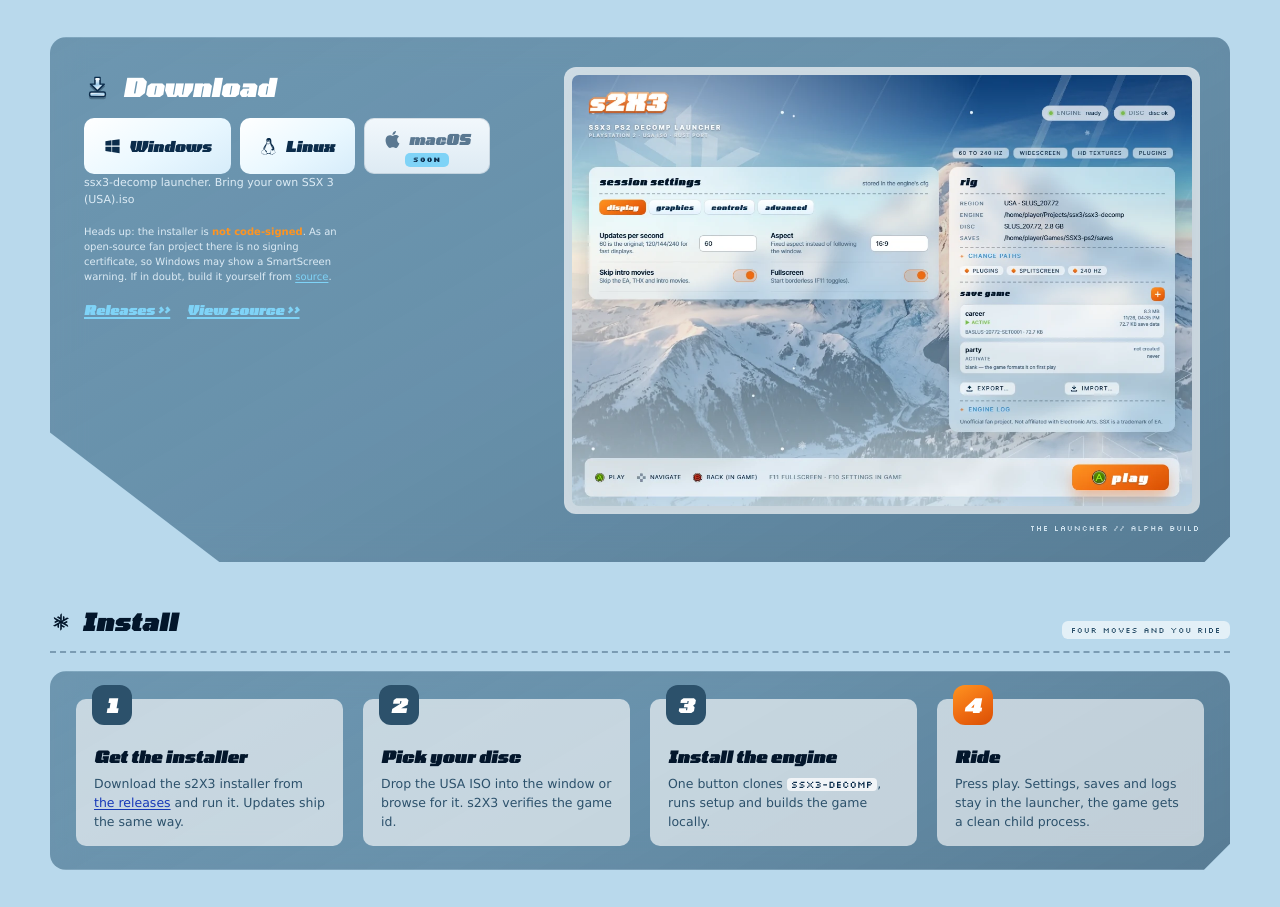
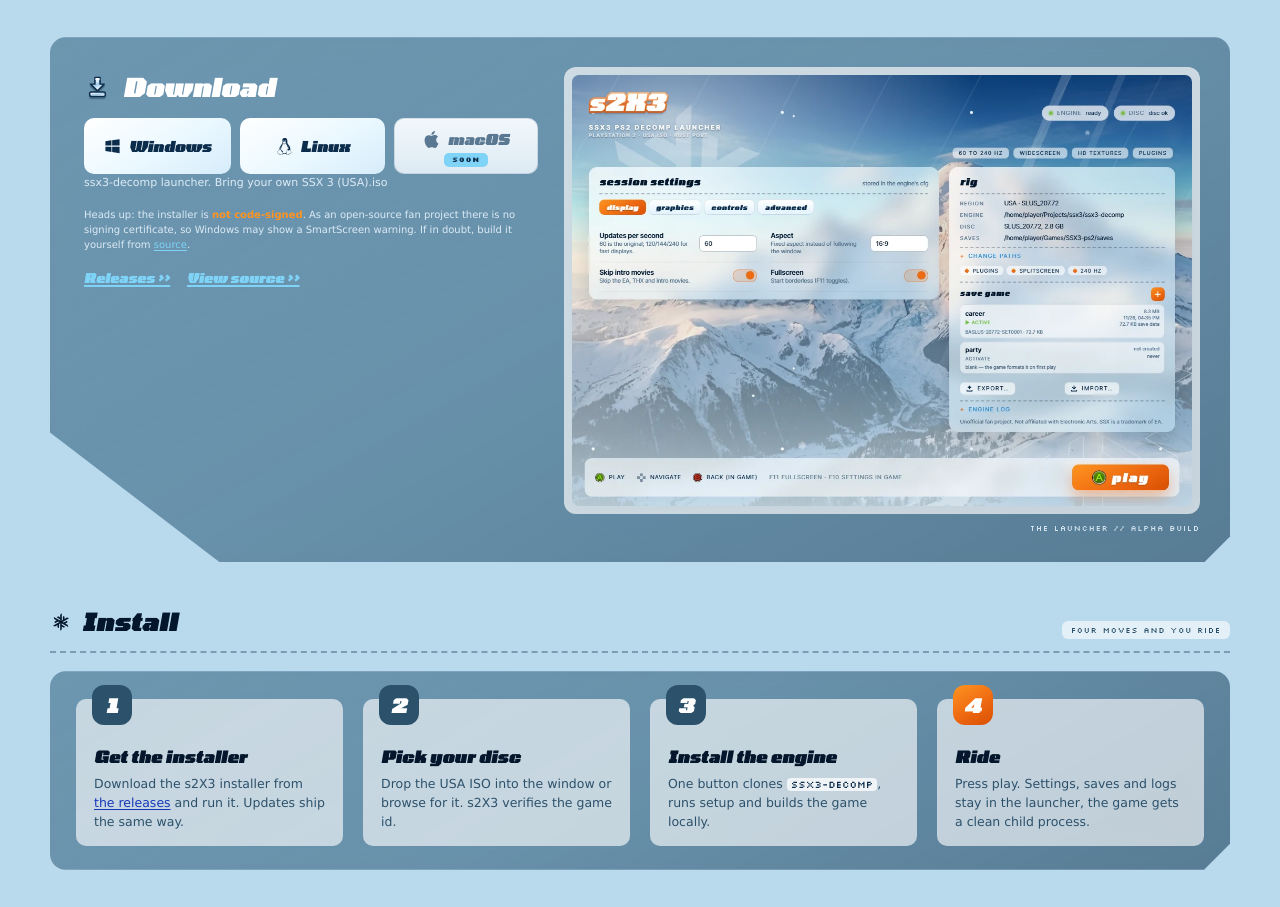
Before and after one commit to bitm4ncer/s2x3, a plain HTML site: page site/index.html in a window 1280 px wide. Shown: the part 1400-2307 px from the top of the page. Drawn offline with Linux system fonts and the light colour scheme; a web font is replaced by a local one.

Commit message:
Download buttons fill the column, copy wraps at the same width

```diff
--- a/site/style.css
+++ b/site/style.css
@@ -776,6 +776,12 @@ code {
   clip-path: polygon(0 0, 100% 0, 100% calc(100% - 26px), calc(100% - 26px) 100%, 170px 100%, 0 calc(100% - 130px));
 }
 
+/* all copy and the button row share the same full width */
+.dl-copy .btn-row .btn {
+  flex: 1 1 0;
+  justify-content: center;
+}
+
 .dl-copy h3 {
   display: inline-flex;
   align-items: center;
@@ -796,7 +802,6 @@ code {
 
 .dl-copy > p {
   margin: 0 0 16px;
-  max-width: 40ch;
   color: #dcebf5;
 }
 
@@ -890,7 +895,6 @@ code {
 }
 
 .disclaimer {
-  max-width: 46ch;
   font-size: 10px;
   line-height: 1.5;
   color: #aec9da;
```
